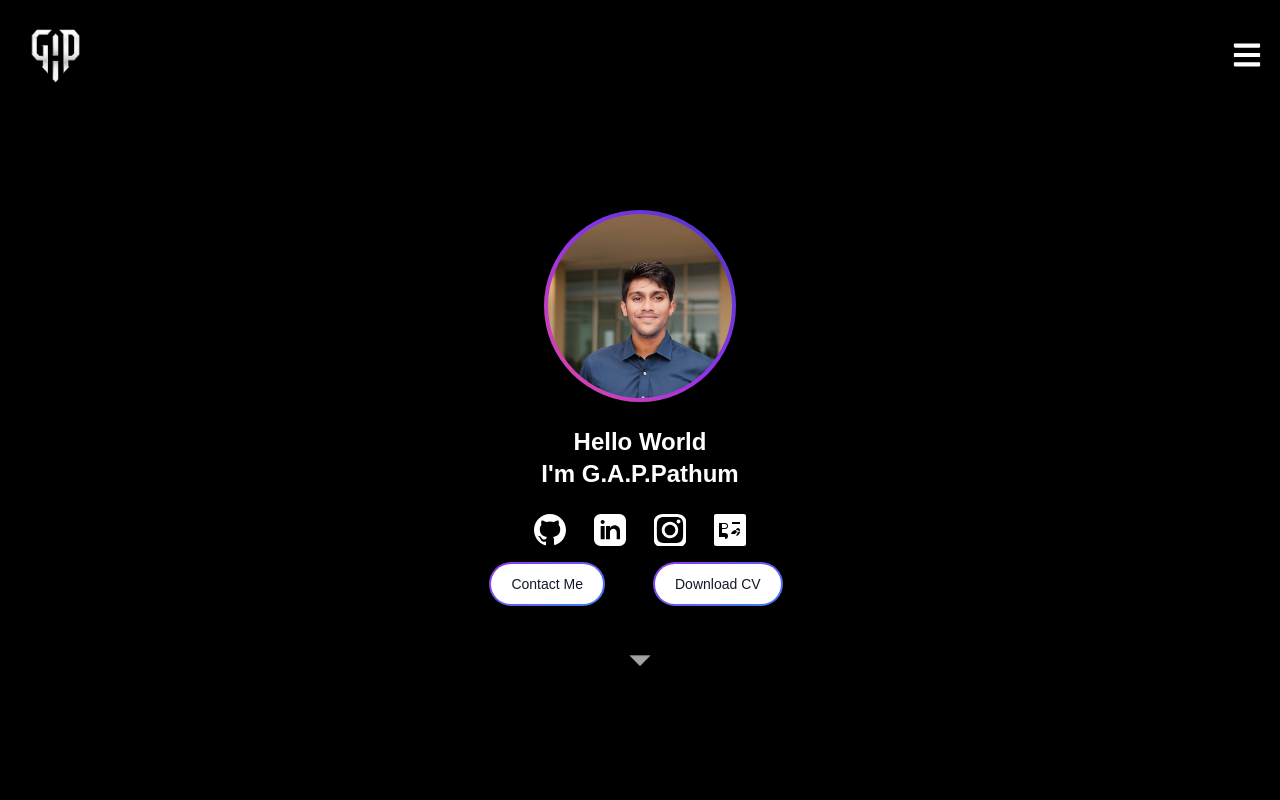
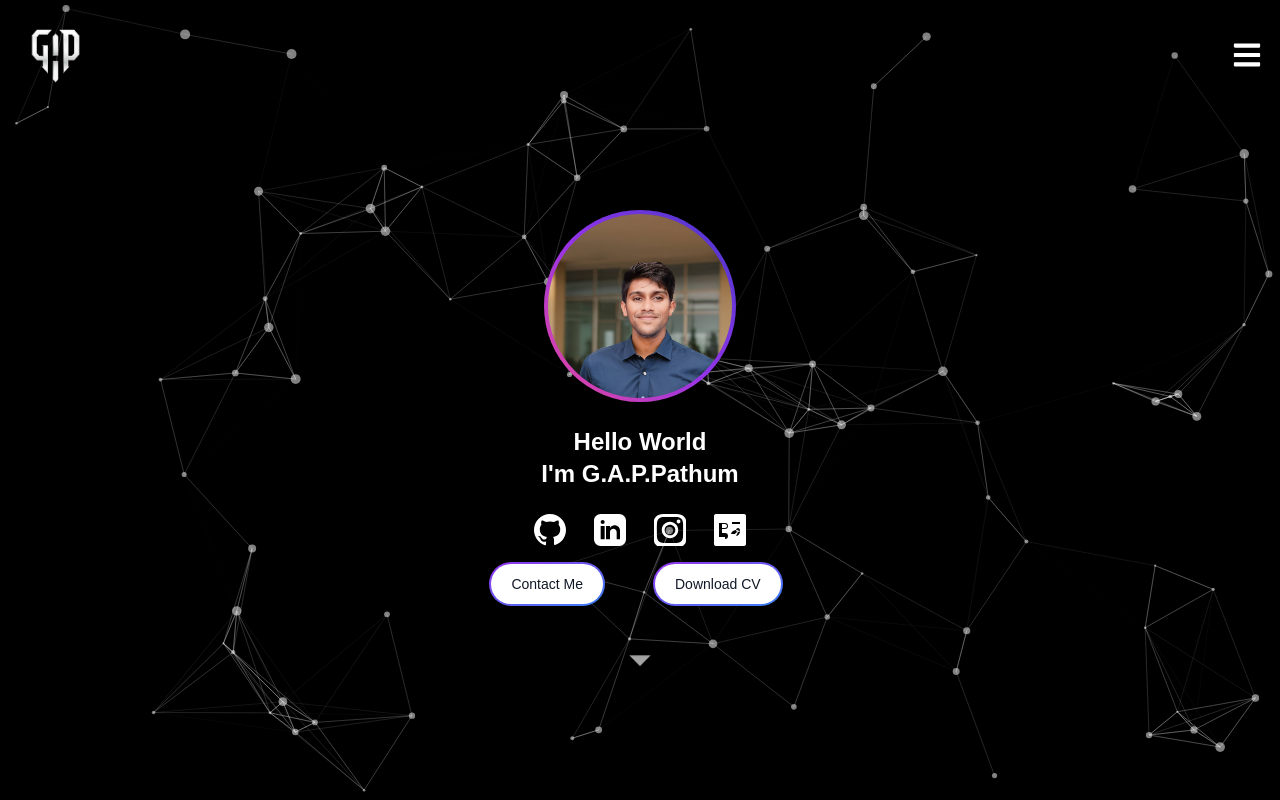
Before and after one commit to GAP-Pathum/NewPortfolio, a React (Vite) app: page / in a window 1280 px wide. Shown: the top 800 px of the page. Built offline with nearby package versions, Linux system fonts and the light colour scheme.

Commit message:
Add ParticlesBackground component to App; adjust Header z-index for improved layering

```diff
--- a/src/App.jsx
+++ b/src/App.jsx
@@ -25,7 +25,7 @@ const App = () => {
 
     return (
         <div className="relative bg-black min-h-screen overflow-hidden">
-
+           <ParticlesBackground />
             <div className="relative z-10">
                 <Header />
                 <Landing />
--- a/src/components/Header/Header.jsx
+++ b/src/components/Header/Header.jsx
@@ -12,7 +12,7 @@ const Header = () => {
 
         return (
 
-            <div className='header flex items-center w-full p-4 relative shadow-lg'>
+            <div className='header flex items-center w-full p-4 relative shadow-lg z-10'>
                 <img src={logo} alt='logo' className='mr-4 w-20 h-20' />
                 <div className='ml-auto flex flex-col justify-between w-8 h-8 cursor-pointer' onClick={toggleMenu}>
                 {menuOpen ? <FaTimes className='text-white' /> : <FaBars className='text-white' size={30} />}
```
